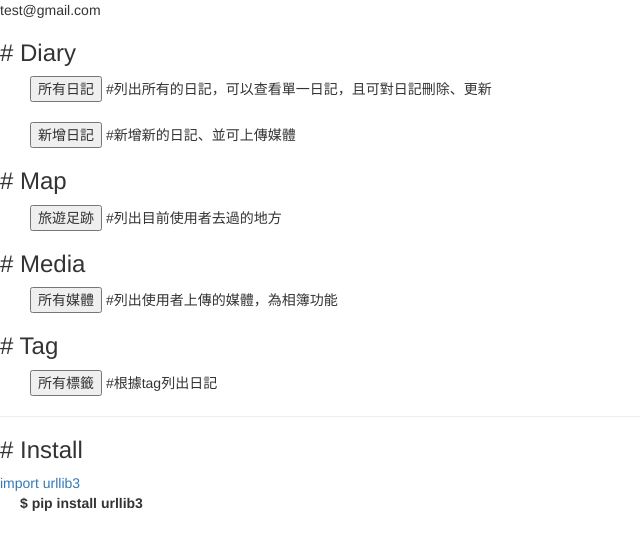
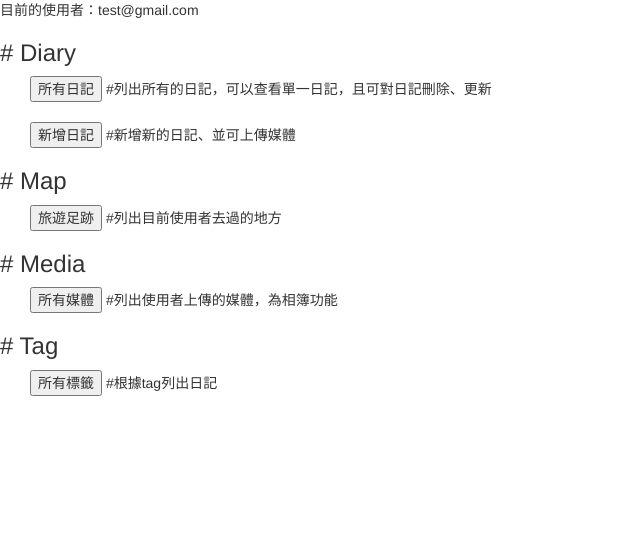
Before and after one commit to ayamisea/HiKi, a Django app: page /diaries/unit_test/ in a window 1280 px wide. Shown: the top 550 px of the page, without its empty margins (0-640 px from the left). Run offline with Django 3.2, Linux system fonts and the light colour scheme; data comes from the database, SQL or seed files in the repository; both versions use the stored data as it was after the commit; some libraries are stand-ins or nearby versions.

Commit message:
modify unit_test.html

```diff
--- a/templates/diary/unit_test.html
+++ b/templates/diary/unit_test.html
@@ -11,7 +11,7 @@
 
 </head>
 <body>
-    {{userID}}
+    目前的使用者：{{userID}}
 
   <h3># Diary</h3>
 
@@ -41,10 +41,6 @@
           <button type="submit" style="margin-left: 30px;" >所有標籤</button> #根據tag列出日記
   </form>
 
-  <hr>
-  <h3># Install</h3>
-  <a href="https://urllib3.readthedocs.io/en/latest/">import urllib3</a><br>
-  <b style="margin-left:20px">$ pip install urllib3 </b>
 
 
 </body>
```
Also changed, not shown: db.sqlite3.
